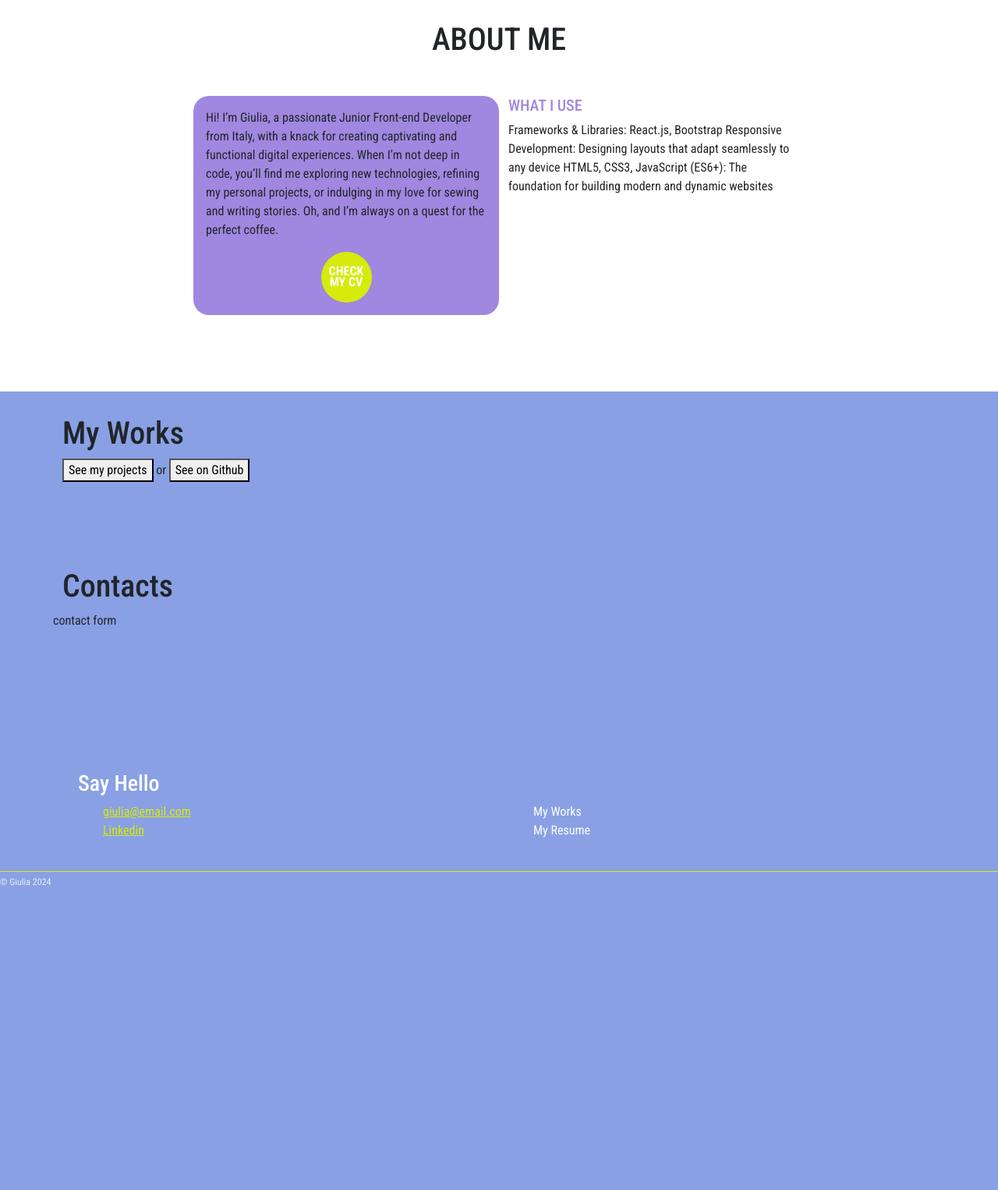
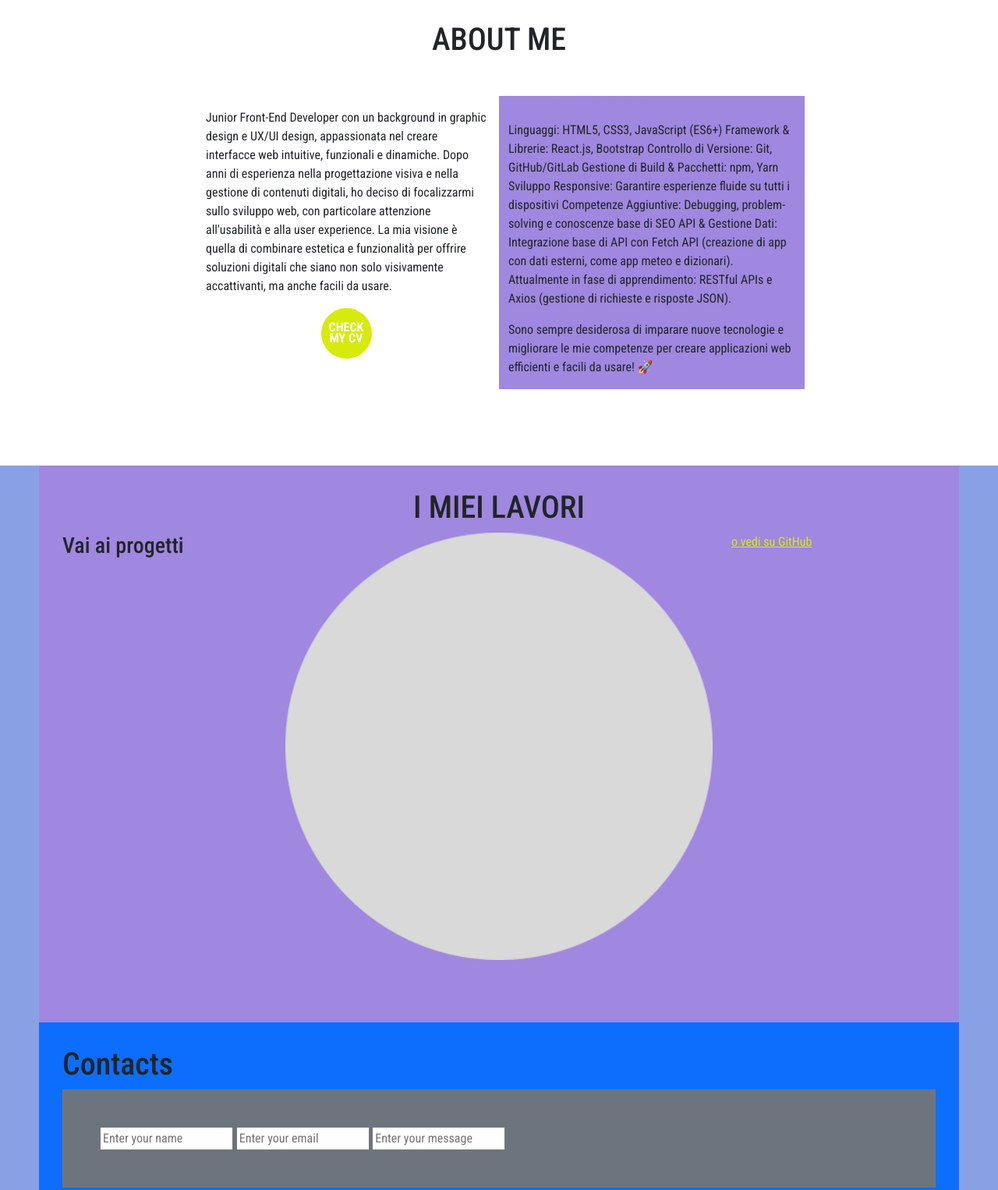
Before and after one commit to giulia-gazzetto/personal-portfolio, a plain HTML site: page index.html in a window 1280 px wide. Shown: the part 720-2246 px from the top of the page at 78% size. Before the commit the page ends 1862 px from the top, so only its background shows below. Drawn offline with nearby package versions, Linux system fonts and the light colour scheme.

Commit message:
adding basic html to the homepage

```diff
--- a/index.html
+++ b/index.html
@@ -60,49 +60,62 @@
      <section id="about-me" class="about-me" >
   <h1 class="text-center text-uppercase">About me</h1>
   <div class="row m-5">
-    <div class="col-6 custom-bg-2 p-3">
+    <div class="col-6  p-3">
       <p>
-        Hi! I’m Giulia, a passionate Junior Front-end Developer from Italy, with a knack for creating captivating and functional digital experiences. When I’m not deep in code, you’ll find me exploring new technologies, refining my personal projects, or indulging in my love for sewing and writing stories. Oh, and I’m always on a quest for the perfect coffee.
+Junior Front-End Developer con un background in graphic design e UX/UI design, appassionata nel creare interfacce web intuitive, funzionali e dinamiche. Dopo anni di esperienza nella progettazione visiva e nella gestione di contenuti digitali, ho deciso di focalizzarmi sullo sviluppo web, con particolare attenzione all'usabilità e alla user experience. La mia visione è quella di combinare estetica e funzionalità per offrire soluzioni digitali che siano non solo visivamente accattivanti, ma anche facili da usare.
       </p>
       <button class="btn-style-1">Check my cv</button>
     </div>
-    <div class="col-6">
-      <h3>What I use</h3>
+    <div class="col-6 custom-bg-2">
+      <h3>Tech Stack & Tools</h3>
       <p>
-        Frameworks & Libraries: React.js, Bootstrap
-Responsive Development: Designing layouts that adapt seamlessly to any device
-HTML5, CSS3, JavaScript (ES6+): The foundation for building modern and dynamic websites
+        Linguaggi: HTML5, CSS3, JavaScript (ES6+)
+Framework & Librerie: React.js, Bootstrap
+Controllo di Versione: Git, GitHub/GitLab
+Gestione di Build & Pacchetti: npm, Yarn
+Sviluppo Responsive: Garantire esperienze fluide su tutti i dispositivi
+Competenze Aggiuntive: Debugging, problem-solving e conoscenze base di SEO
+API & Gestione Dati: Integrazione base di API con Fetch API (creazione di app con dati esterni, come app meteo e dizionari). Attualmente in fase di apprendimento: RESTful APIs e Axios (gestione di richieste e risposte JSON).
       </p>
+      <p>Sono sempre desiderosa di imparare nuove tecnologie e migliorare le mie competenze per creare applicazioni web efficienti e facili da usare! 🚀</p>
     </div>
   </div>
 </section>
 
 
-      <section id="my-works" >
-        <h1>My Works</h1>
-        <button>See my projects</button>
-        or
-        <button>See on Github</button>
+      <section id="my-works " class="custom-bg-2" >
+        <h1 class="text-center text-uppercase">I miei lavori</h1>
+        <div class="row">
+          <h3 class="col-3">Vai ai progetti</h3>
+          <img src="img/Ellipse 1.png" alt="project" class="col-6">
+          <a href="" class="col-3">o vedi su GitHub</a>
+
+        </div>
+
       </section>
 
 
-      <section id="contact">
+      <section id="contact" class="bg-primary">
         <h1>Contacts</h1>
-        <div class="row">
-            contact form
-
-          </div>
+        <div class="conctact-form bg-secondary p-5">
+<form action="">
+  <input type="text" placeholder="Enter your name">
+  <input type="email" name="" id="" placeholder="Enter your email">
+  <input type="text" name="" id="" placeholder="Enter your message
+  " >
+</form>
+      </div>
         </div>
       </section>
 
 
-      <footer>
+      <footer class="p-3">
         <div class="row footer-main ">
             <h3>Say Hello</h3>
             <div class="col-6">
                 <ul>
-                <li><a href="">giulia@email.com</a></li>
-               <li> <a href="">Linkedin</a></li>
+                <li><a href="mailto:giu.gazzetto@gmail.com">giu.gazzetto@gmail.com</a></li>
+               <li> <a href="https://www.linkedin.com/in/giulia-gazzetto">Linkedin</a></li>
                 </ul>
             </div>
             <div class="col-6">
--- a/src/style.css
+++ b/src/style.css
@@ -20,11 +20,10 @@ section {
 }
 
 .custom-bg {
-  background-color: #89a0e4 !important;
+  background-color: var(--colore-primario) !important;
 }
 .custom-bg-2 {
   background-color: var(--colore-secondario);
-  border-radius: 20px;
 }
 
 nav img {
```
